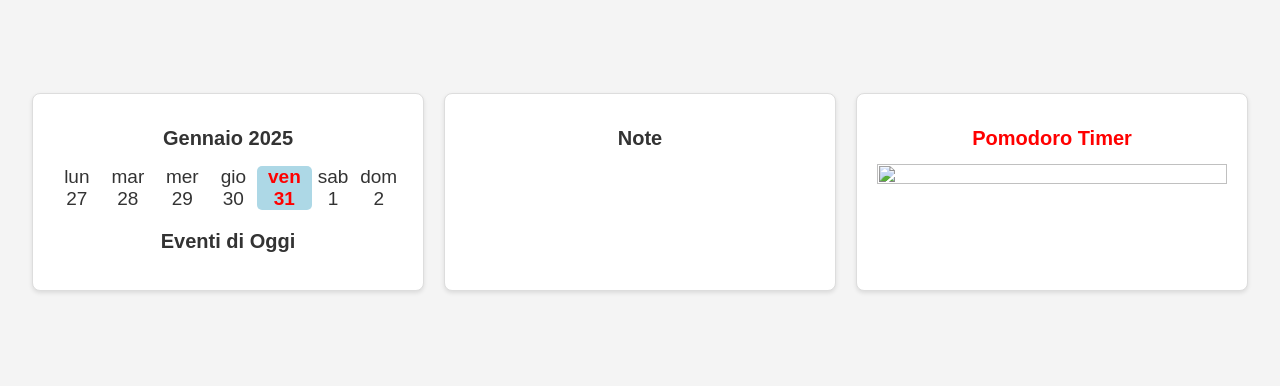
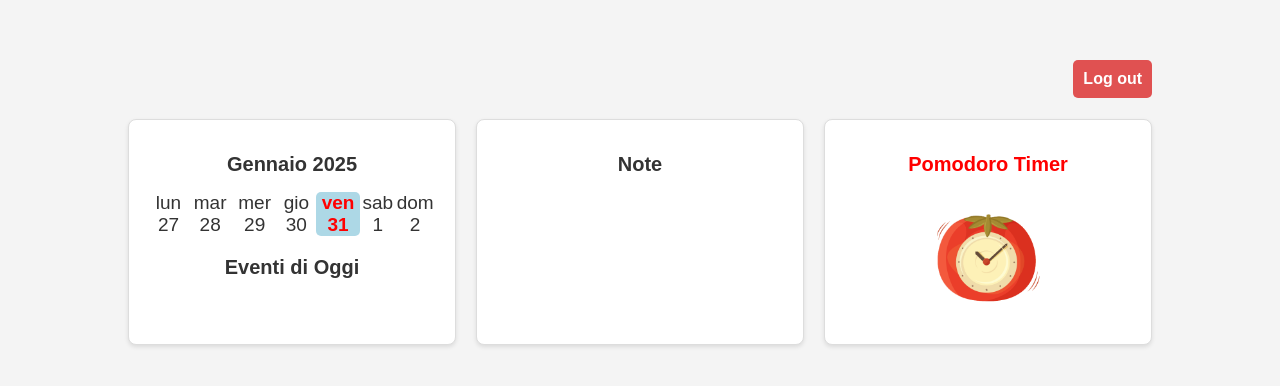
Before and after one commit to MagriniLorenzo/SELFIE, a website: page private/home.html in a window 1280 px wide. Shown: the part 208-594 px from the top of the page. Drawn offline with Linux system fonts and the light colour scheme; no server answers.

Commit message:
aggiunto btn di log out, sistemati bug date interfaccia home e inizio inserimento time machine

```diff
--- a/private/home.html
+++ b/private/home.html
@@ -8,6 +8,9 @@
   <title>Calendario e Note Widget</title>
 </head>
 <body>
+<nav>
+  <button id="LogOut">Log out</button>
+</nav>
 <div class="widgets-container">
   <!-- Widget del Calendario -->
   <div class="widget-container calendar-widget" id="widget-calendar">
@@ -36,7 +39,7 @@
       <h1>Pomodoro Timer</h1>
     </div>
     <div class="timer-content">
-      <img src="image/timer.png">
+      <img src="/private/image/timer.png">
     </div>
   </div>
 </div>
--- a/private/script_home.js
+++ b/private/script_home.js
@@ -112,16 +112,32 @@ document.addEventListener("DOMContentLoaded", () => {
                 }
                 e.target.classList.add("selected");
 
-                const clickedDate = new Date(e.target.getAttribute('data-date'));
+                let formattedDate = e.target.getAttribute('data-date').split("/").reverse().join("-")
+                const clickedDate = new Date(formattedDate);
                 if (normalizeDate(clickedDate).getTime() === normalizeDate(new Date()).getTime()) {
                     eventsTodayTitle.textContent = "Eventi di Oggi";
                 } else {
-                    eventsTodayTitle.textContent = `Eventi di ${clickedDate.toLocaleDateString('it-IT', { weekday: 'long' }).charAt(0).toUpperCase() + clickedDate.toLocaleDateString('it-IT', { weekday: 'long' }).slice(1)}`;
+                    const giorniSettimana = ['domenica', 'lunedì', 'martedì', 'mercoledì', 'giovedì', 'venerdì', 'sabato'];
+                    const dayOfWeek = giorniSettimana[clickedDate.getDay()];
+
+                    // let dayLong = clickedDate.toLocaleDateString('it-IT', { weekday: 'long' });
+                    eventsTodayTitle.textContent = `Eventi di ${dayOfWeek}`;
                 }
                 recuperaEventi(clickedDate);
             }
         });
         preSelectToday();
+    }
+
+    async function logOut(){
+        await fetch("http://localhost:3000/logout")
+            .then(res => res.json())
+            .then(dati => {
+                console.log(dati);
+                window.location.href = "/";
+            })
+            .catch(console.error);
+
     }
 
     // Aggiungi evento per tutto il widget calendar-widget tranne che sui giorni
@@ -140,7 +156,7 @@ document.addEventListener("DOMContentLoaded", () => {
 
     document.querySelector(".timer-widget").addEventListener("click", (e) => {
         window.location.href = "/home/timer";
-
     });
 
+    document.querySelector("#LogOut").addEventListener("click", logOut);
 });
--- a/private/style_calendario.css
+++ b/private/style_calendario.css
@@ -239,6 +239,7 @@ body {
   border: none;
   border-left: 1px solid var(--primary-clr);
   border-radius: 0;
+  height: 100%;
 }
 .container .right {
   position: relative;
@@ -555,3 +556,29 @@ body {
 .credits a:hover {
   text-decoration: underline;
 }
+
+nav{
+  display: flex;
+  flex-direction: row;
+  justify-content:right;
+  width:100%;
+  height: 7%;
+  align-items: center;
+}
+
+#LogOut{
+  background-color: #e05151;
+  color: white;
+  font-weight: bold;
+  border: none;
+  border-radius: 5px;
+  font-size: medium;
+  padding: 10px;
+  max-height: 50px;
+  margin: 0px;
+}
+
+.SetToday-btn{
+  width: 60%;
+  min-width: 120px;
+}
--- a/private/style_home.css
+++ b/private/style_home.css
@@ -2,6 +2,7 @@ body {
     font-family: Arial, sans-serif;
     background-color: #f4f4f4;
     display: flex;
+    flex-direction: column;
     justify-content: center;
     align-items: center;
     height: 100vh;
@@ -10,6 +11,7 @@ body {
 
 .widgets-container {
     display: flex;
+    width: 80%;
     gap: 20px;
 }
 
@@ -134,3 +136,23 @@ body {
     object-fit: contain;
 
 }
+
+nav{
+    display: flex;
+    flex-direction: row;
+    justify-content:right;
+    width:80%;
+    height: 10%;
+    align-items: center;
+}
+
+nav > button{
+    background-color: #e05151;
+    color: white;
+    font-weight: bold;
+    border: none;
+    border-radius: 5px;
+    font-size: medium;
+    padding: 10px;
+    max-height: 50px;
+}
--- a/private/style_note.css
+++ b/private/style_note.css
@@ -9,6 +9,7 @@ body {
     display: flex;
     flex-direction: column;
     align-items: center;
+    justify-content: flex-start;
     height: 100vh;
 }
 
@@ -69,7 +70,7 @@ button {
 }
 
 .add-note-form {
-    width: 80%;
+    width: 50%;
     background-color: #fff;
     padding: 20px;
     border-radius: 10px;
@@ -171,6 +172,36 @@ button.delete-note-btn {
     margin-top: 5px;
 }
 
+nav{
+    display: grid;
+    grid-template-areas: ". h b";
+    grid-template-columns: 1fr 3fr 1fr;
+    justify-content: stretch;
+    align-items: center;
+    width:100%;
+    height: 10%;
+
+}
+
+#LogOut{
+    grid-area: b;
+    background-color: #e05151;
+    color: white;
+    font-weight: bold;
+    border: none;
+    border-radius: 5px;
+    font-size: medium;
+    margin: 10px;
+    padding: 10px;
+    max-height: 50px;
+    justify-self: center;
+}
+
+h1{
+    grid-area: h;
+    text-align: center;
+    justify-self: stretch;
+}
 
 @media screen and (max-width: 600px) {
     .notes-container {
--- a/private/style_timer.css
+++ b/private/style_timer.css
@@ -38,6 +38,34 @@ button:hover, button.active{
 
 
 #title {
+    grid-area: h;
+    text-align: center;
+    justify-self: stretch;
     font-size: 5rem;
-    margin-bottom: 50px;
 }
+
+nav{
+    display: grid;
+    grid-template-areas: ". h b";
+    grid-template-columns: 1fr 3fr 1fr;
+    justify-content: stretch;
+    align-items: center;
+    width:100%;
+    height: 10%;
+    margin-bottom: 50px ;
+}
+
+#LogOut{
+    grid-area: b;
+    background-color: white;
+    color: #e05151;
+    font-weight: bold;
+    border: none;
+    border-radius: 5px;
+    font-size: medium;
+    margin: 10px;
+    padding: 10px;
+    max-height: 50px;
+    justify-items: stretch;
+    width: 50%;
+}
```
Also changed, not shown: private/calendario.html (+6 -2 lines), private/note.html (+10 -7 lines), private/script_calendario.js (+45 -16 lines), private/script_note.js (+15 -0 lines), private/script_timer.js (+13 -0 lines), private/timer.html (+5 -2 lines), private/image/timer.png (renamed from public/image/timer.png).
